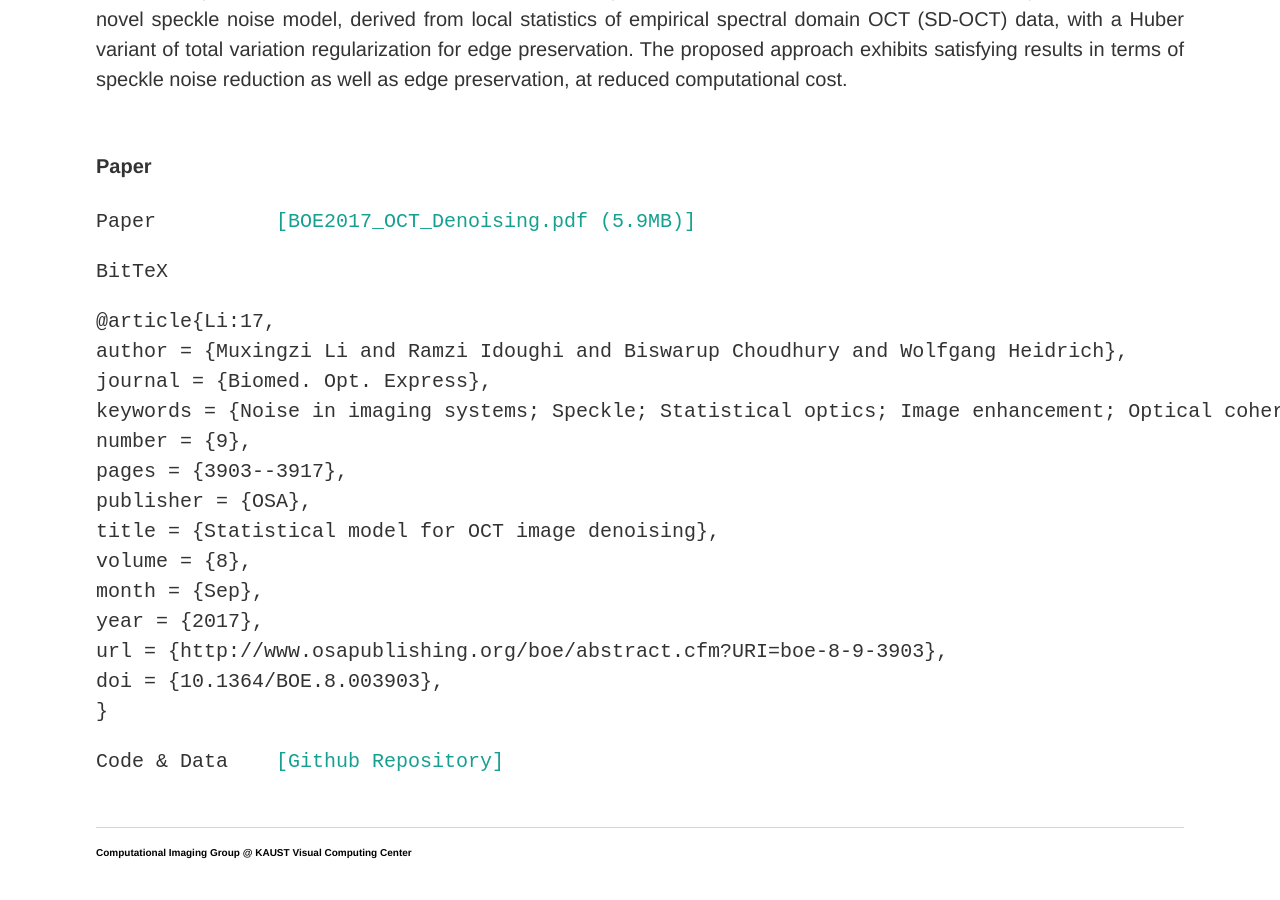
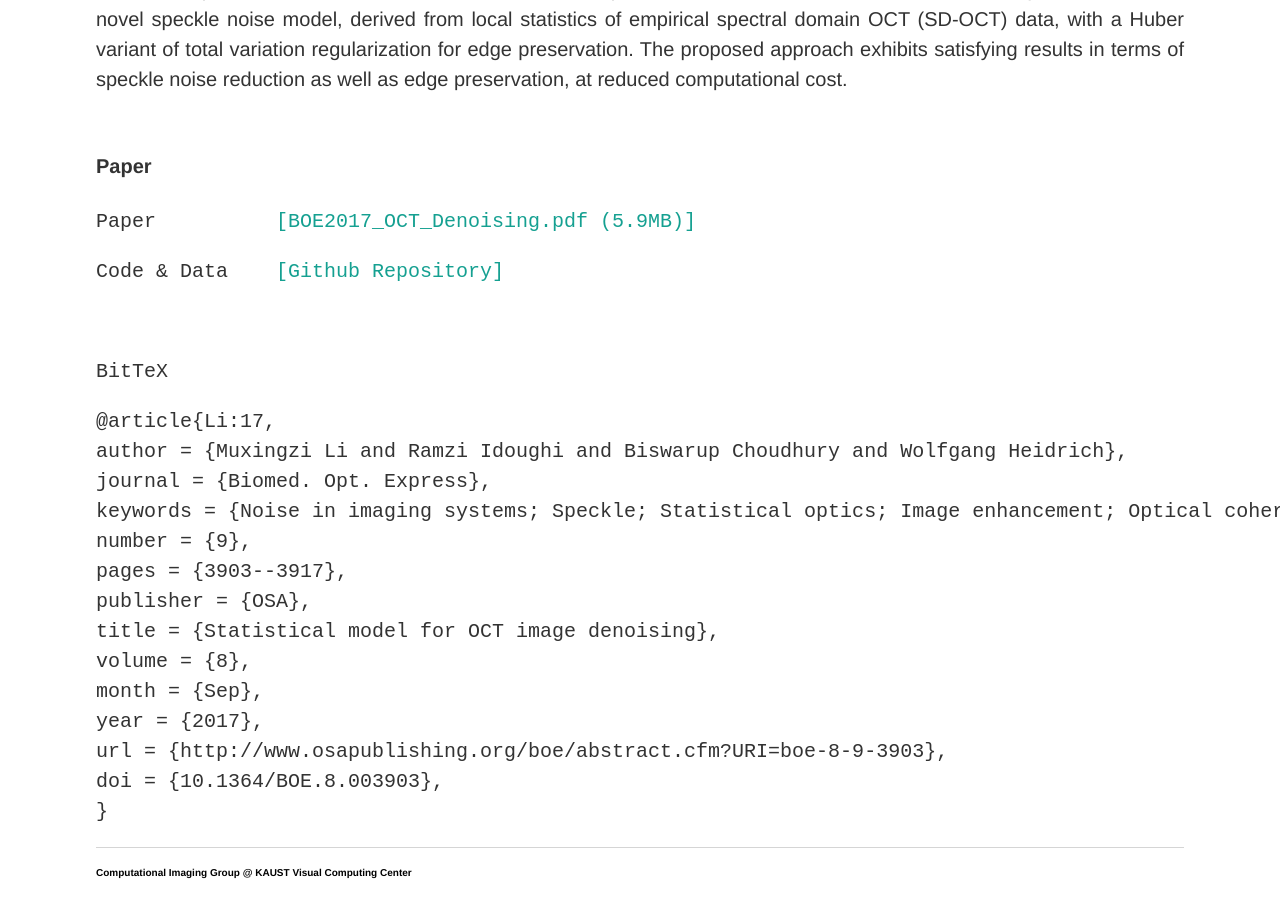
Before and after one commit to vccimaging/vccimaging.github.io, a Jekyll site: the page built from Publications/Li2017OCTD/index.html, in a window 1280 px wide and 900 px high, scrolled down 579 px. Built offline with Jekyll 4.4.1, drawn with Linux system fonts in a browser that asks for light colours.

Commit message:
Update index.html

```diff
--- a/Publications/Li2017OCTD/index.html
+++ b/Publications/Li2017OCTD/index.html
@@ -36,7 +36,8 @@ edge preservation, at reduced computational cost. <br><br>
 
 <h4 id="paper">Paper</h4>
 <pre class="tab">Paper          <a href="BOE2017_OCT_Denoising.pdf">[BOE2017_OCT_Denoising.pdf (5.9MB)]</a></pre>
-<pre class="tab">BitTeX</pre>         <pre>@article{Li:17,
+<pre class="tab">Code & Data    <a href="https://github.com/vccimaging/OCTDenoising">[Github Repository]</a></pre> <br>
+<pre class="tab">BitTeX         <pre width="200">@article{Li:17,
 author = {Muxingzi Li and Ramzi Idoughi and Biswarup Choudhury and Wolfgang Heidrich},
 journal = {Biomed. Opt. Express},
 keywords = {Noise in imaging systems; Speckle; Statistical optics; Image enhancement; Optical coherence tomography},
@@ -49,7 +50,6 @@ month = {Sep},
 year = {2017},
 url = {http://www.osapublishing.org/boe/abstract.cfm?URI=boe-8-9-3903},
 doi = {10.1364/BOE.8.003903},
-}</pre>
-<pre class="tab">Code & Data    <a href="https://github.com/vccimaging/OCTDenoising">[Github Repository]</a></pre> <br>
+}</pre></pre>
 
 </div>
```
